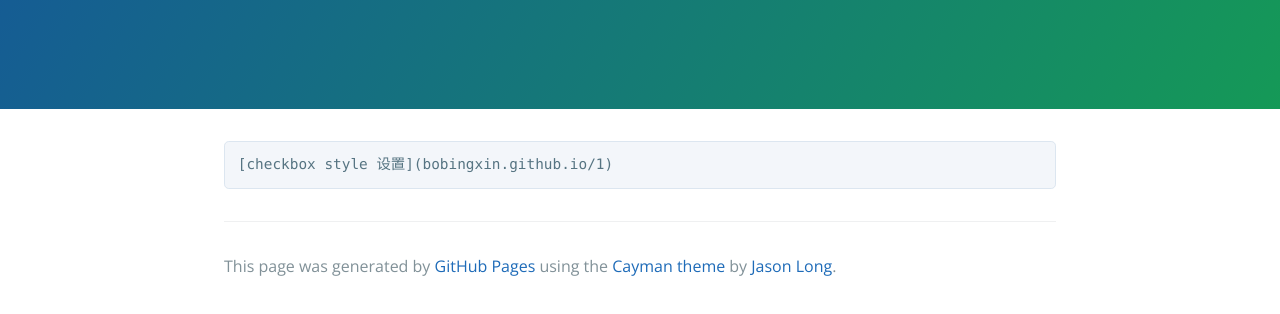
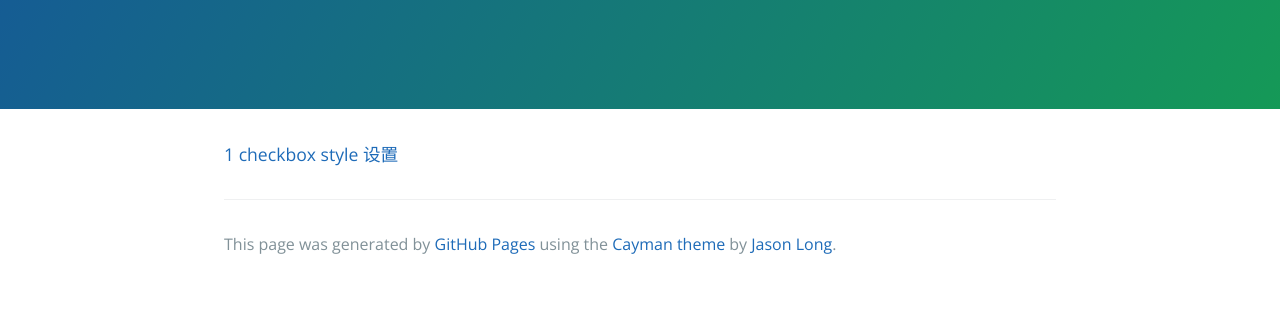
Before and after one commit to bobingxin/bobingxin.github.io, a plain HTML site: page index.html in a window 1280 px wide. Shown: the part 208-522 px from the top of the page. Drawn offline with nearby package versions, Linux system fonts and the light colour scheme.

Commit message:
Replace master branch with page content via GitHub

```diff
--- a/index.html
+++ b/index.html
@@ -16,8 +16,7 @@
     </section>
 
     <section class="main-content">
-      <pre><code>[checkbox style 设置](bobingxin.github.io/1)
-</code></pre>
+      <p><a href="bobingxin.github.io/1">1 checkbox style 设置</a></p>
 
       <footer class="site-footer">
 
--- a/params.json
+++ b/params.json
@@ -1,6 +1,6 @@
 {
   "name": "Bobingxin.GitHub.io",
   "tagline": "目录",
-  "body": "    [checkbox style 设置](bobingxin.github.io/1)\r\n",
+  "body": "[1 checkbox style 设置](bobingxin.github.io/1)\r\n",
   "note": "Don't delete this file! It's used internally to help with page regeneration."
 }
```
